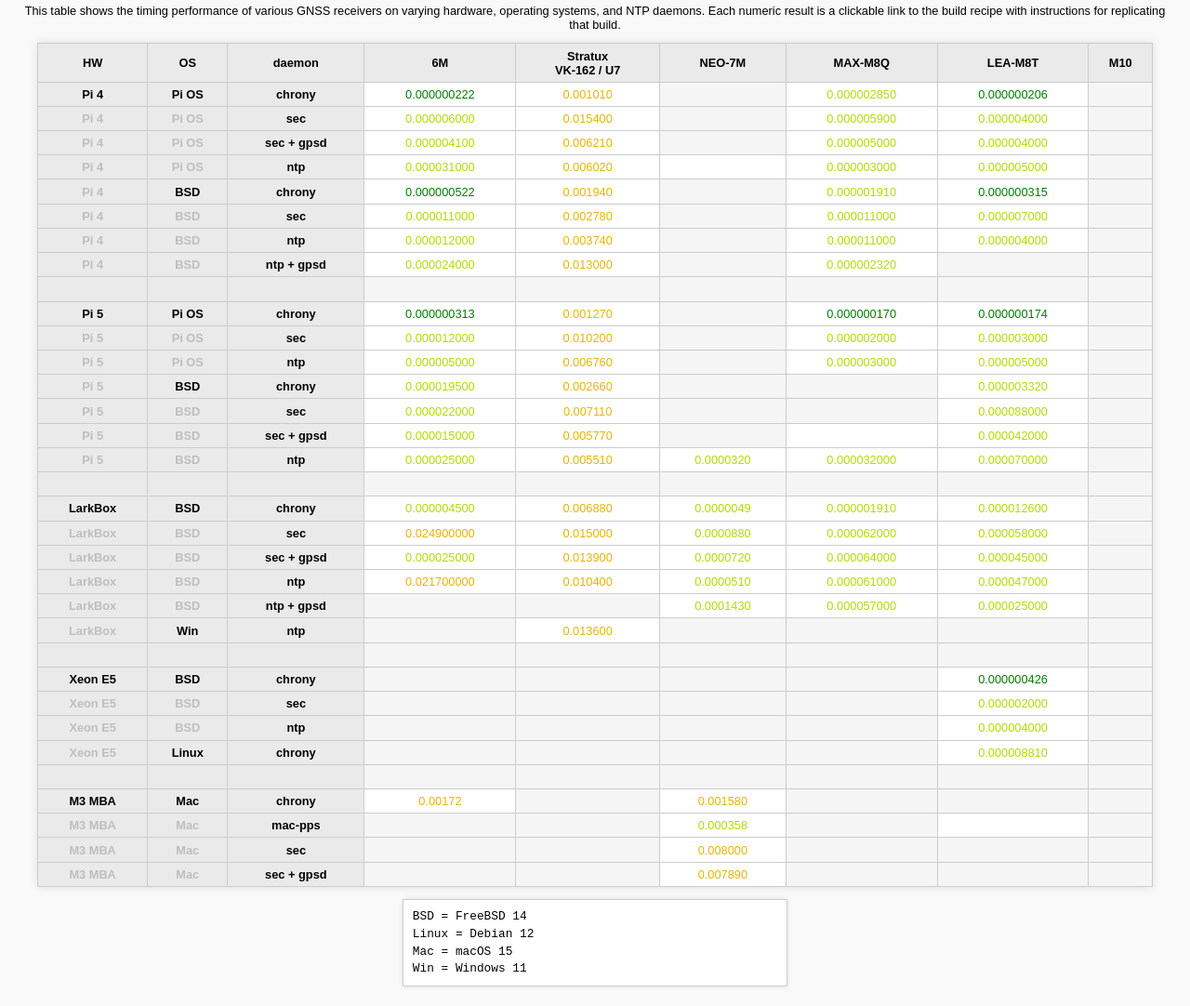
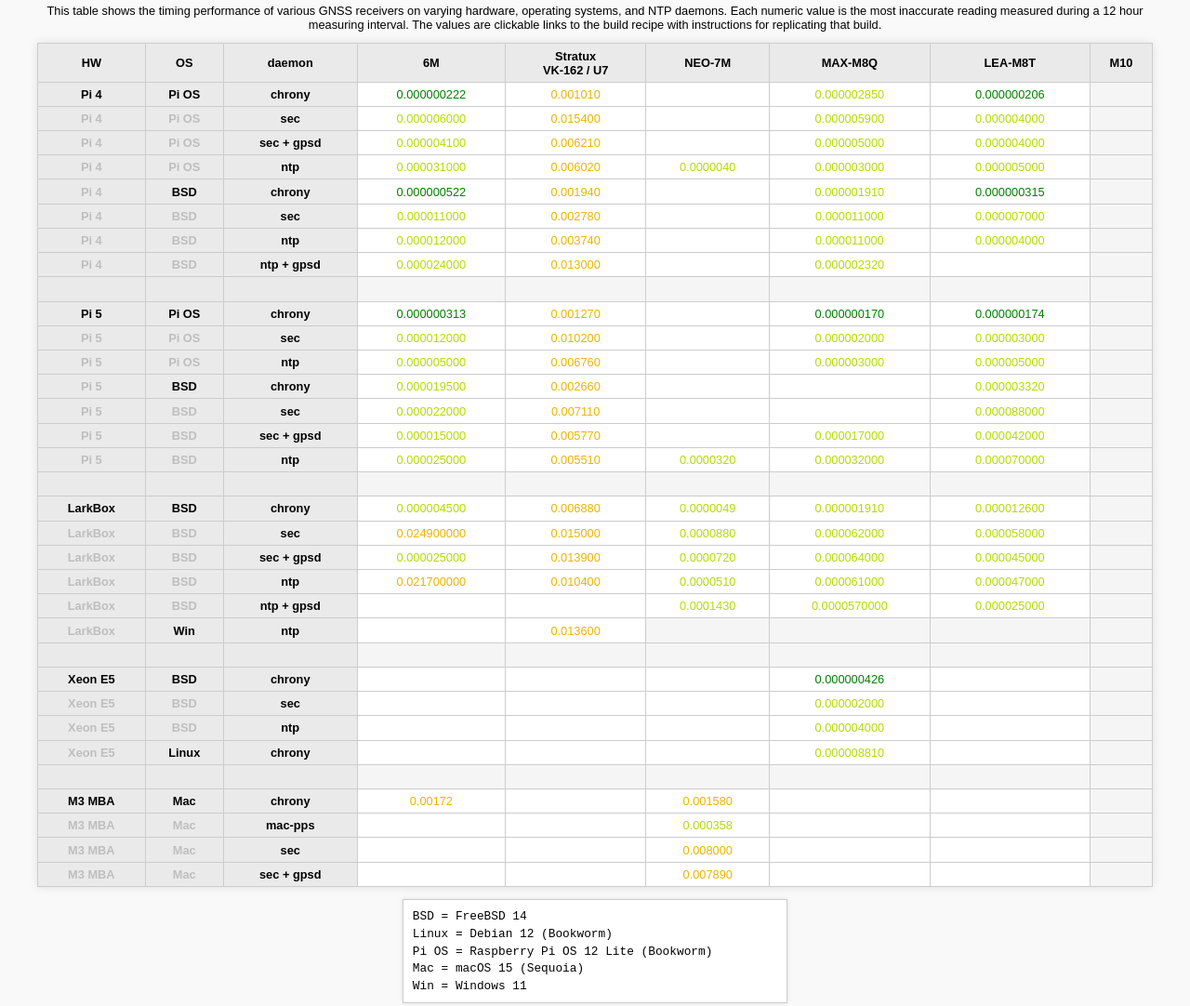
Before and after one commit to BYO-NTP/BYO-NTP.github.io, a website: page htdocs/accuracy.html in a window 1280 px wide. Shown: the part 196-1278 px from the top of the page at 93% size. Drawn offline with Linux system fonts and the light colour scheme.

Commit message:
more style considation and footers

```diff
--- a/htdocs/accuracy.html
+++ b/htdocs/accuracy.html
@@ -47,12 +47,6 @@
     td:empty {
       background-color: #f5f5f5;
     }
-    footer {
-      margin-top: 20px;
-      padding: 5px;
-      text-align: center;
-      font-size: 0.8em;
-    }
   </style>
 </head>
 <body>
@@ -66,8 +60,9 @@
     <p class="color-ps">ps = picosecond  = 1e-12 = 0.000000000001</p>
   </div>
   <p class="center">This table shows the timing performance of various GNSS receivers on varying hardware,
-     operating systems, and NTP daemons. Each numeric result is a clickable link to the build recipe with
-     instructions for replicating that build.
+     operating systems, and NTP daemons. Each numeric value is the most inaccurate reading measured during a 12
+     hour measuring interval. The values are clickable links to the build recipe with instructions for
+     replicating that build.
   </p>
   <table id="timing-table">
     <thead>
@@ -84,46 +79,76 @@
       </tr>
     </thead>
     <tbody>
-      <tr><th>Pi 4</th><th>Pi OS</th><th>chrony</th><td>0.000000222</td><td>0.001010</td><td></td><td>0.000002850</td><td>0.000000206</td><td></td></tr>
-      <tr><th class="grey">Pi 4</th><th class="grey">Pi OS</th><th>sec</th><td>0.000006000</td><td>0.015400</td><td></td><td>0.000005900</td><td>0.000004000</td><td></td></tr>
-      <tr><th class="grey">Pi 4</th><th class="grey">Pi OS</th><th>sec + gpsd</th><td>0.000004100</td><td>0.006210</td><td></td><td>0.000005000</td><td>0.000004000</td><td></td></tr>
-      <tr><th class="grey">Pi 4</th><th class="grey">Pi OS</th><th>ntp</th><td>0.000031000</td><td>0.006020</td><td>0.0000000</td><td>0.000003000</td><td>0.000005000</td><td></td></tr>
-      <tr><th class="grey">Pi 4</th><th>BSD</th><th>chrony</th><td>0.000000522</td><td>0.001940</td><td></td><td>0.000001910</td><td>0.000000315</td><td></td></tr>
-      <tr><th class="grey">Pi 4</th><th class="grey">BSD</th><th>sec</th><td>0.000011000</td><td>0.002780</td><td></td><td>0.000011000</td><td>0.000007000</td><td></td></tr>
-      <tr><th class="grey">Pi 4</th><th class="grey">BSD</th><th>ntp</th><td>0.000012000</td><td>0.003740</td><td></td><td>0.000011000</td><td>0.000004000</td><td></td></tr>
-      <tr><th class="grey">Pi 4</th><th class="grey">BSD</th><th>ntp + gpsd</th><td>0.000024000</td><td>0.013000</td><td></td><td>0.000002320</td><td></td><td></td></tr>
+      <tr><th>Pi 4</th><th>Pi OS</th><th>chrony</th>
+          <td>0.000000222</td><td>0.001010</td><td>0.0000000</td><td>0.000002850</td><td>0.000000206</td><td></td></tr>
+      <tr><th class="grey">Pi 4</th><th class="grey">Pi OS</th><th>sec</th>
+          <td>0.000006000</td><td>0.015400</td><td>0.0000000</td><td>0.000005900</td><td>0.000004000</td><td></td></tr>
+      <tr><th class="grey">Pi 4</th><th class="grey">Pi OS</th><th>sec + gpsd</th>
+          <td>0.000004100</td><td>0.006210</td><td>0.0000000</td><td>0.000005000</td><td>0.000004000</td><td></td></tr>
+      <tr><th class="grey">Pi 4</th><th class="grey">Pi OS</th><th>ntp</th>
+          <td>0.000031000</td><td>0.006020</td><td>0.0000040</td><td>0.000003000</td><td>0.000005000</td><td></td></tr>
+      <tr><th class="grey">Pi 4</th><th>BSD</th><th>chrony</th>
+          <td>0.000000522</td><td>0.001940</td><td>         </td><td>0.000001910</td><td>0.000000315</td><td></td></tr>
+      <tr><th class="grey">Pi 4</th><th class="grey">BSD</th><th>sec</th>
+          <td>0.000011000</td><td>0.002780</td><td>         </td><td>0.000011000</td><td>0.000007000</td><td></td></tr>
+      <tr><th class="grey">Pi 4</th><th class="grey">BSD</th><th>ntp</th>
+          <td>0.000012000</td><td>0.003740</td><td>         </td><td>0.000011000</td><td>0.000004000</td><td></td></tr>
+      <tr><th class="grey">Pi 4</th><th class="grey">BSD</th><th>ntp + gpsd</th>
+          <td>0.000024000</td><td>0.013000</td><td>         </td><td>0.000002320</td><td>           </td><td></td></tr>
       <tr><th>&nbsp;</th><th></th><th></th><td></td><td></td><td></td><td></td><td></td><td></td></tr>
-      <tr><th>Pi 5</th><th>Pi OS</th><th>chrony</th><td>0.000000313</td><td>0.001270</td><td></td><td>0.000000170</td><td>0.000000174</td><td></td></tr>
-      <tr><th class="grey">Pi 5</th><th class="grey">Pi OS</th><th>sec</th><td>0.000012000</td><td>0.010200</td><td></td><td>0.000002000</td><td>0.000003000</td><td></td></tr>
-      <tr><th class="grey">Pi 5</th><th class="grey">Pi OS</th><th>ntp</th><td>0.000005000</td><td>0.006760</td><td></td><td>0.000003000</td><td>0.000005000</td><td></td></tr>
-      <tr><th class="grey">Pi 5</th><th>BSD</th><th>chrony</th><td>0.000019500</td><td>0.002660</td><td></td><td></td><td>0.000003320</td><td></td></tr>
-      <tr><th class="grey">Pi 5</th><th class="grey">BSD</th><th>sec</th><td>0.000022000</td><td>0.007110</td><td></td><td></td><td>0.000088000</td><td></td></tr>
-      <tr><th class="grey">Pi 5</th><th class="grey">BSD</th><th>sec + gpsd</th><td>0.000015000</td><td>0.005770</td><td></td><td>0.000000000</td><td>0.000042000</td><td></td></tr>
-      <tr><th class="grey">Pi 5</th><th class="grey">BSD</th><th>ntp</th><td>0.000025000</td><td>0.005510</td><td>0.0000320</td><td>0.000032000</td><td>0.000070000</td><td></td></tr>
+      <tr><th>Pi 5</th><th>Pi OS</th><th>chrony</th>
+          <td>0.000000313</td><td>0.001270</td><td>         </td><td>0.000000170</td><td>0.000000174</td><td></td></tr>
+      <tr><th class="grey">Pi 5</th><th class="grey">Pi OS</th><th>sec</th>
+          <td>0.000012000</td><td>0.010200</td><td>         </td><td>0.000002000</td><td>0.000003000</td><td></td></tr>
+      <tr><th class="grey">Pi 5</th><th class="grey">Pi OS</th><th>ntp</th>
+          <td>0.000005000</td><td>0.006760</td><td>         </td><td>0.000003000</td><td>0.000005000</td><td></td></tr>
+      <tr><th class="grey">Pi 5</th><th>BSD</th><th>chrony</th>
+          <td>0.000019500</td><td>0.002660</td><td>         </td><td>           </td><td>0.000003320</td><td></td></tr>
+      <tr><th class="grey">Pi 5</th><th class="grey">BSD</th><th>sec</th>
+          <td>0.000022000</td><td>0.007110</td><td>         </td><td>           </td><td>0.000088000</td><td></td></tr>
+      <tr><th class="grey">Pi 5</th><th class="grey">BSD</th><th>sec + gpsd</th>
+          <td>0.000015000</td><td>0.005770</td><td>         </td><td>0.000017000</td><td>0.000042000</td><td></td></tr>
+      <tr><th class="grey">Pi 5</th><th class="grey">BSD</th><th>ntp</th>
+          <td>0.000025000</td><td>0.005510</td><td>0.0000320</td><td>0.000032000</td><td>0.000070000</td><td></td></tr>
+      <tr><th>&nbsp;</th><th></th><th></th><td></td>        <td></td><td></td><td></td><td></td><td></td></tr>
+      <tr><th>LarkBox</th><th>BSD</th><th>chrony</th>
+          <td>0.000004500</td><td>0.006880</td><td>0.0000049</td><td>0.000001910</td><td>0.000012600</td><td></td></tr>
+      <tr><th class="grey">LarkBox</th><th class="grey">BSD</th><th>sec</th>
+          <td>0.024900000</td><td>0.015000</td><td>0.0000880</td><td>0.000062000</td><td>0.000058000</td><td></td></tr>
+      <tr><th class="grey">LarkBox</th><th class="grey">BSD</th><th>sec + gpsd</th>
+          <td>0.000025000</td><td>0.013900</td><td>0.0000720</td><td>0.000064000</td><td>0.000045000</td><td></td></tr>
+      <tr><th class="grey">LarkBox</th><th class="grey">BSD</th><th>ntp</th>
+          <td>0.021700000</td><td>0.010400</td><td>0.0000510</td><td>0.000061000</td><td>0.000047000</td><td></td></tr>
+      <tr><th class="grey">LarkBox</th><th class="grey">BSD</th><th>ntp + gpsd</th>
+          <td>           </td><td>        </td><td>0.0001430</td><td>0.0000570000</td><td>0.000025000</td><td></td></tr>
+      <tr><th class="grey">LarkBox</th><th>Win</th><th>ntp</th>
+          <td>           </td><td>0.013600</td><td></td><td></td><td></td><td></td></tr>
       <tr><th>&nbsp;</th><th></th><th></th><td></td><td></td><td></td><td></td><td></td><td></td></tr>
-      <tr><th>LarkBox</th><th>BSD</th><th>chrony</th><td>0.000004500</td><td>0.006880</td><td>0.0000049</td><td>0.000001910</td><td>0.000012600</td><td></td></tr>
-      <tr><th class="grey">LarkBox</th><th class="grey">BSD</th><th>sec</th><td>0.024900000</td><td>0.015000</td><td>0.0000880</td><td>0.000062000</td><td>0.000058000</td><td></td></tr>
-      <tr><th class="grey">LarkBox</th><th class="grey">BSD</th><th>sec + gpsd</th><td>0.000025000</td><td>0.013900</td><td>0.0000720</td><td>0.000064000</td><td>0.000045000</td><td></td></tr>
-      <tr><th class="grey">LarkBox</th><th class="grey">BSD</th><th>ntp</th><td>0.021700000</td><td>0.010400</td><td>0.0000510</td><td>0.000061000</td><td>0.000047000</td><td></td></tr>
-      <tr><th class="grey">LarkBox</th><th class="grey">BSD</th><th>ntp + gpsd</td><td></td><td></td><td>0.0001430</td><td>0.000057000</td><td>0.000025000</td><td></td></tr>
-      <tr><th class="grey">LarkBox</th><th>Win</th><th>ntp</th><td></td><td>0.013600</td><td></td><td></td><td></td><td></td></tr>
+      <tr><th>Xeon E5</th><th>BSD</th><th>chrony</th>
+          <td>           </td><td>        </td><td>         </td><td>0.000000426</td><td>            </td><td></td></tr>
+      <tr><th class="grey">Xeon E5</th><th class="grey">BSD</th><th>sec</th>
+          <td>           </td><td>        </td><td>         </td><td>0.000002000</td><td>            </td><td></td></tr>
+      <tr><th class="grey">Xeon E5</th><th class="grey">BSD</th><th>ntp</th>
+          <td>           </td><td>        </td><td>         </td><td>0.000004000</td><td>            </td><td></td></tr>
+      <tr><th class="grey">Xeon E5</th><th>Linux</th><th>chrony</th>
+          <td>           </td><td>        </td><td>         </td><td>0.000008810</td><td>            </td><td></td></tr>
       <tr><th>&nbsp;</th><th></th><th></th><td></td><td></td><td></td><td></td><td></td><td></td></tr>
-      <tr><th>Xeon E5</th><th>BSD</th><th>chrony</th><td></td><td></td><td></td><td></td><td>0.000000426</td><td></td></tr>
-      <tr><th class="grey">Xeon E5</th><th class="grey">BSD</th><th>sec</th><td></td><td></td><td></td><td></td><td>0.000002000</td><td></td></tr>
-      <tr><th class="grey">Xeon E5</th><th class="grey">BSD</th><th>ntp</th><td></td><td></td><td></td><td></td><td>0.000004000</td><td></td></tr>
-      <tr><th class="grey">Xeon E5</th><th>Linux</th><th>chrony</th><td></td><td></td><td></td><td></td><td>0.000008810</td><td></td></tr>
-      <tr><th>&nbsp;</th><th></th><th></th><td></td><td></td><td></td><td></td><td></td><td></td></tr>
-      <tr><th>M3 MBA</th><th>Mac</th><th>chrony</th><td>0.00172</td><td></td><td>0.001580</td><td></td><td></td><td></td></tr>
-      <tr><th class="grey">M3 MBA</th><th class="grey">Mac</th><th>mac-pps</th><td></td><td></td><td>0.000358</td><td></td><td>0.00000</td><td></td></tr>
-      <tr><th class="grey">M3 MBA</th><th class="grey">Mac</th><th>sec</th><td></td><td></td><td>0.008000</td><td></td><td></td><td></td></tr>
-      <tr><th class="grey">M3 MBA</th><th class="grey">Mac</th><th>sec + gpsd</th><td></td><td></td><td>0.007890</td><td></td><td></td><td></td></tr>
+      <tr><th>M3 MBA</th><th>Mac</th><th>chrony</th>
+          <td>0.00172    </td><td>        </td><td>0.001580 </td><td>           </td><td>            </td><td></td></tr>
+      <tr><th class="grey">M3 MBA </th><th class="grey">Mac</th><th>mac-pps</th>
+          <td>           </td><td>        </td><td>0.000358 </td><td>           </td><td>0.0000000000</td><td></td></tr>
+      <tr><th class="grey">M3 MBA </th><th class="grey">Mac</th><th>sec</th>
+          <td>           </td><td>        </td><td>0.008000 </td><td>           </td><td>            </td><td></td></tr>
+      <tr><th class="grey">M3 MBA </th><th class="grey">Mac</th><th>sec + gpsd</th>
+          <td>           </td><td>        </td><td>0.007890 </td><td>           </td><td>            </td><td></td></tr>
     </tbody>
   </table>
 
   <div class="legend">
     <p>BSD = FreeBSD 14</p>
-    <p>Linux = Debian 12</p>
-    <p>Mac = macOS 15</p>
+    <p>Linux = Debian 12 (Bookworm)</p>
+    <p>Pi OS = Raspberry Pi OS 12 Lite (Bookworm)</p>
+    <p>Mac = macOS 15 (Sequoia)</p>
     <p>Win = Windows 11</p>
   </div>
 
--- a/htdocs/style.css
+++ b/htdocs/style.css
@@ -34,3 +34,9 @@
     white-space: pre;
     margin: 0.3em;
 }
+footer {
+    margin-top: 20px;
+    padding: 5px;
+    text-align: center;
+    font-size: 0.8em;
+}
```
Also changed, not shown: htdocs/byontp-recipes.html (+4 -0 lines), htdocs/index.html (+0 -6 lines), htdocs/srv-lookup.html (+8 -1 lines), htdocs/img/ublox/7M/pi4-pios-7m-ntp.png (added), htdocs/img/ublox/M8Q/pi5-bsd-m8q-sec-gpsd.png, 2 other files.
